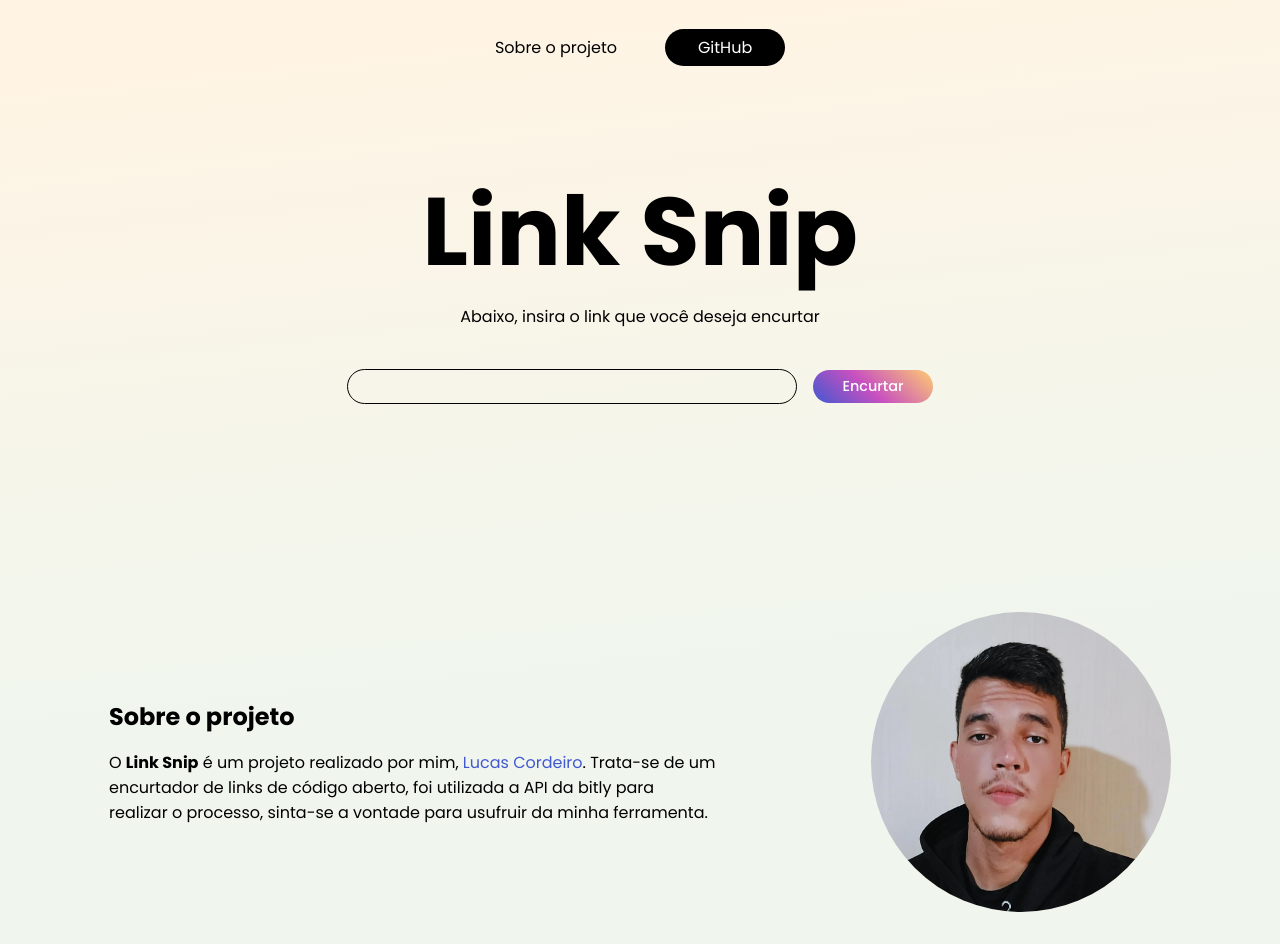
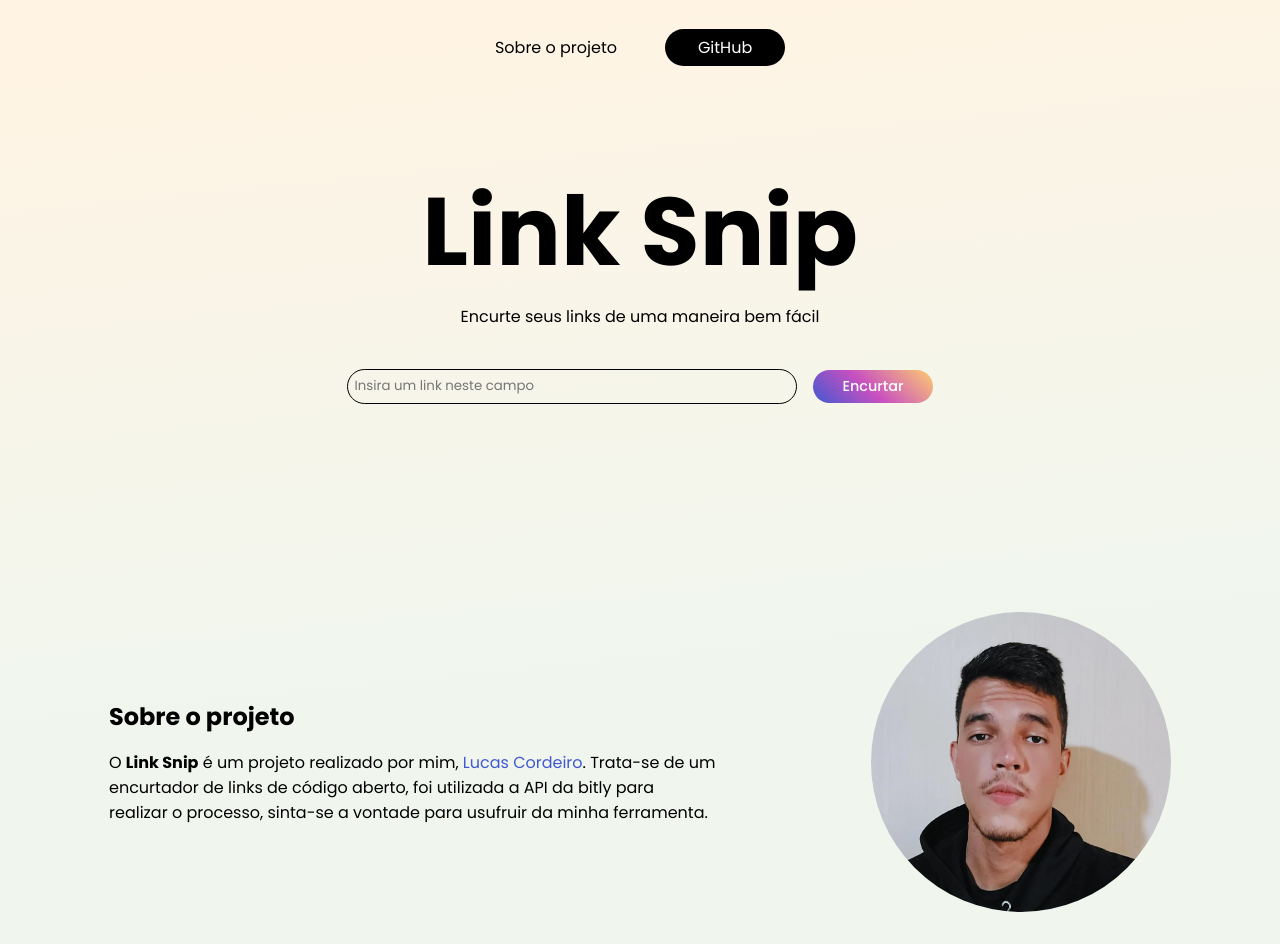
Before and after one commit to JoaoLucasCordeiro/link_snip_project, a plain HTML site: page index.html in a window 1280 px wide. Drawn offline with Linux system fonts and the light colour scheme.

Commit message:
placeholder

```diff
--- a/index.html
+++ b/index.html
@@ -26,9 +26,9 @@
 
         <section class="container">
             <h1 class="title">Link Snip</h1>
-            <span>Abaixo, insira o link que você deseja encurtar</span>
+            <span>Encurte seus links de uma maneira bem fácil</span>
             <div class="input_container">
-                <input type="text" id="link_input">
+                <input type="text" id="link_input" placeholder="Insira um link neste campo">
                 <button id="button_action_input">Encurtar</button>
             </div>
         </section>
```
